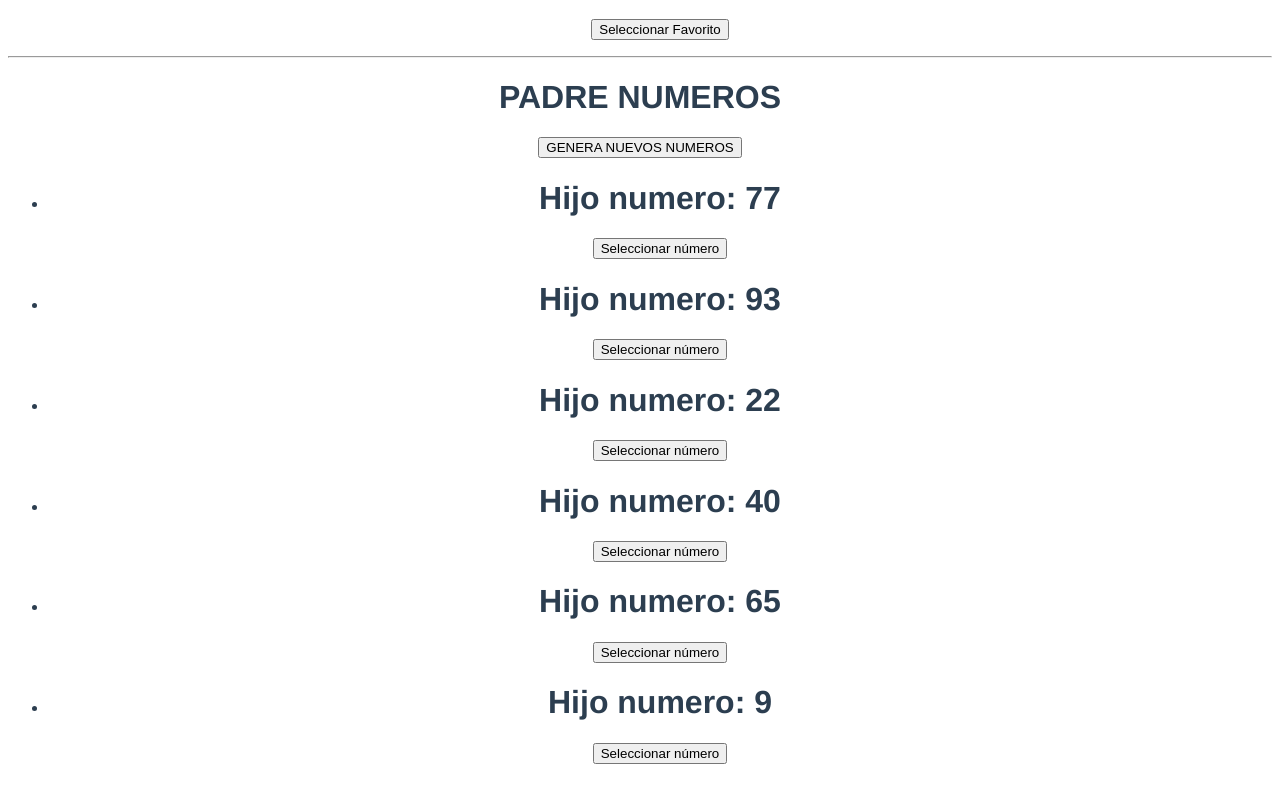
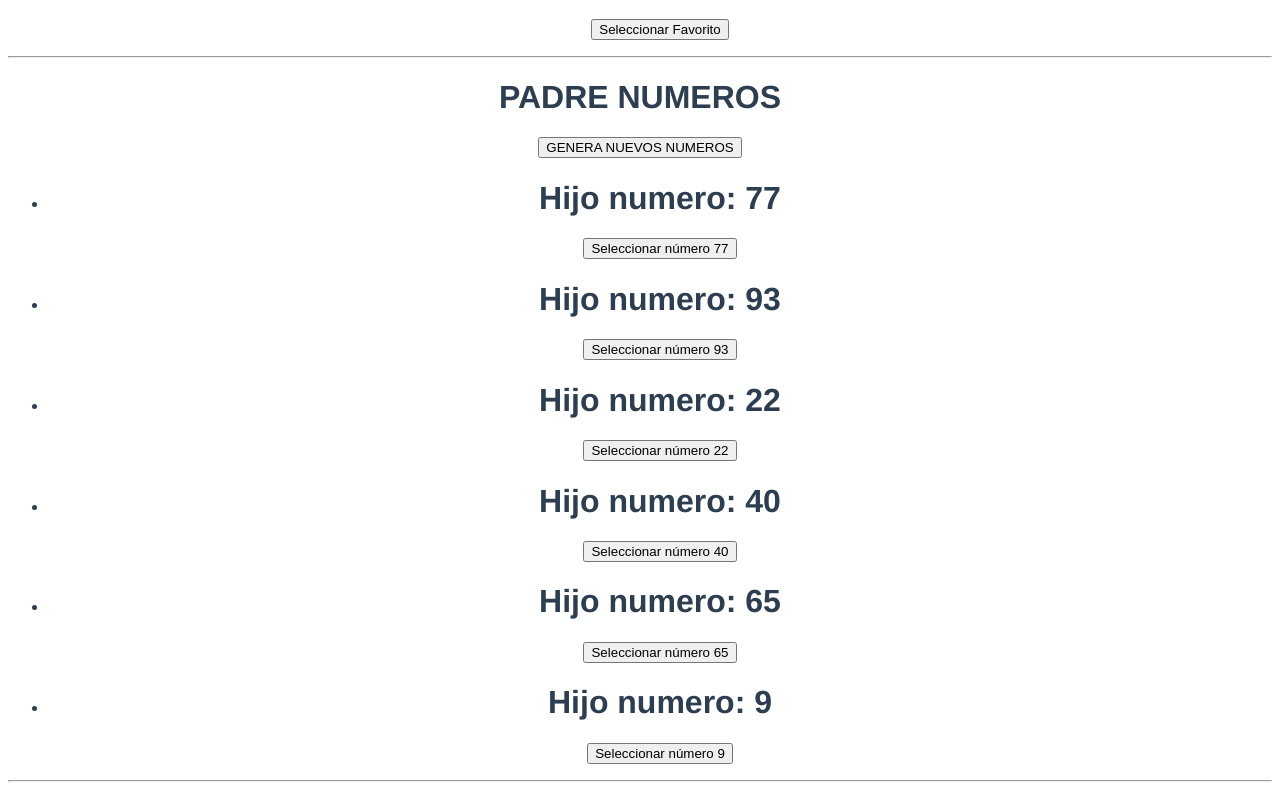
Before and after one commit to Kevbast/vuecomunicacioncompponents, a Vue app: page / in a window 1280 px wide. Shown: the part 503-1293 px from the top of the page. Built offline with nearby package versions, Linux system fonts and the light colour scheme.

Commit message:
comentarios en hijo padre numero

```diff
--- a/src/App.vue
+++ b/src/App.vue
@@ -2,6 +2,7 @@
   <PadreDeportes/>
   <hr>
   <PadreNumeros/>
+  <hr>
 </template>
 
 <script>
--- a/src/components/HijoNumero.vue
+++ b/src/components/HijoNumero.vue
@@ -1,7 +1,7 @@
 <template>
   <h1>Hijo  numero: {{ numero }}</h1>
   <button @click="seleccionarNumber">
-    Seleccionar número
+    Seleccionar número {{ numero }}
   </button>
 </template>
 
@@ -13,7 +13,7 @@ methods:{
     seleccionarNumber(){
     console.log("Soy el hijo");
     //LLAMAMOS AL MÉTODO DEL PADRE
-    this.$emit("sumarNumbersParent",this.numero)
+    this.$emit("sumarNumbersParent",this.numero);
   }
 }
 }
--- a/src/components/PadreNumeros.vue
+++ b/src/components/PadreNumeros.vue
@@ -1,6 +1,7 @@
 <template>
   <h1>PADRE NUMEROS</h1>
   <h2 style="background-color:yellow" v-if="total !=0">La suma total es: {{total}}</h2>
+  <!-- puedes poner paréntesis si quieres al @click function  -->
   <button @click="generarNumber">GENERA NUEVOS NUMEROS</button>
   <ul>
     <li v-for="num in numbers" :key="num">
@@ -13,8 +14,8 @@
 <script>
 import HijoNumero from './HijoNumero.vue';
 export default {
-  components: { HijoNumero },
-name:"padreNumeros",
+    name:"padreNumeros",
+    components: { HijoNumero },
 data(){
     return{
         numbers:[77,93,22,40,65,9],
```
